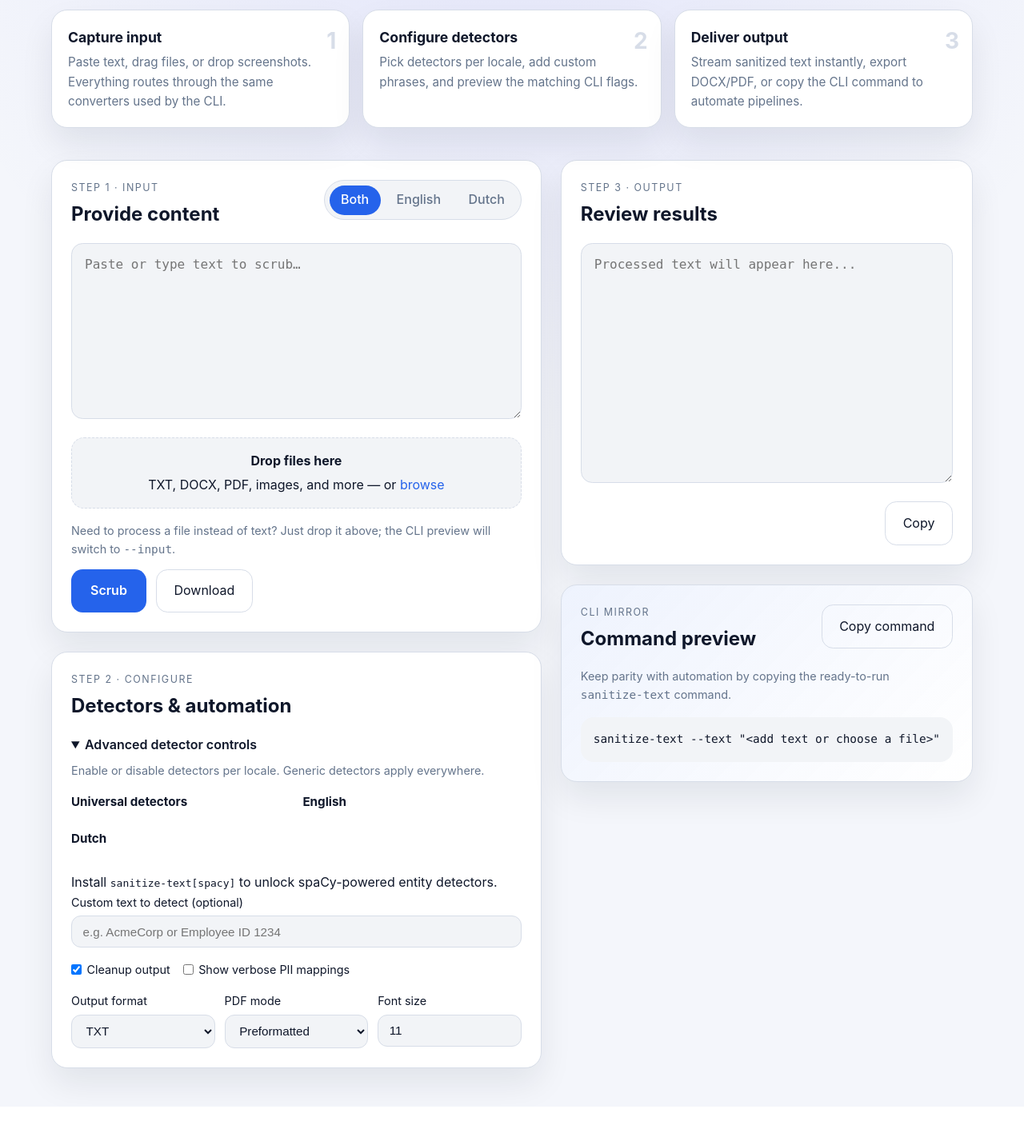
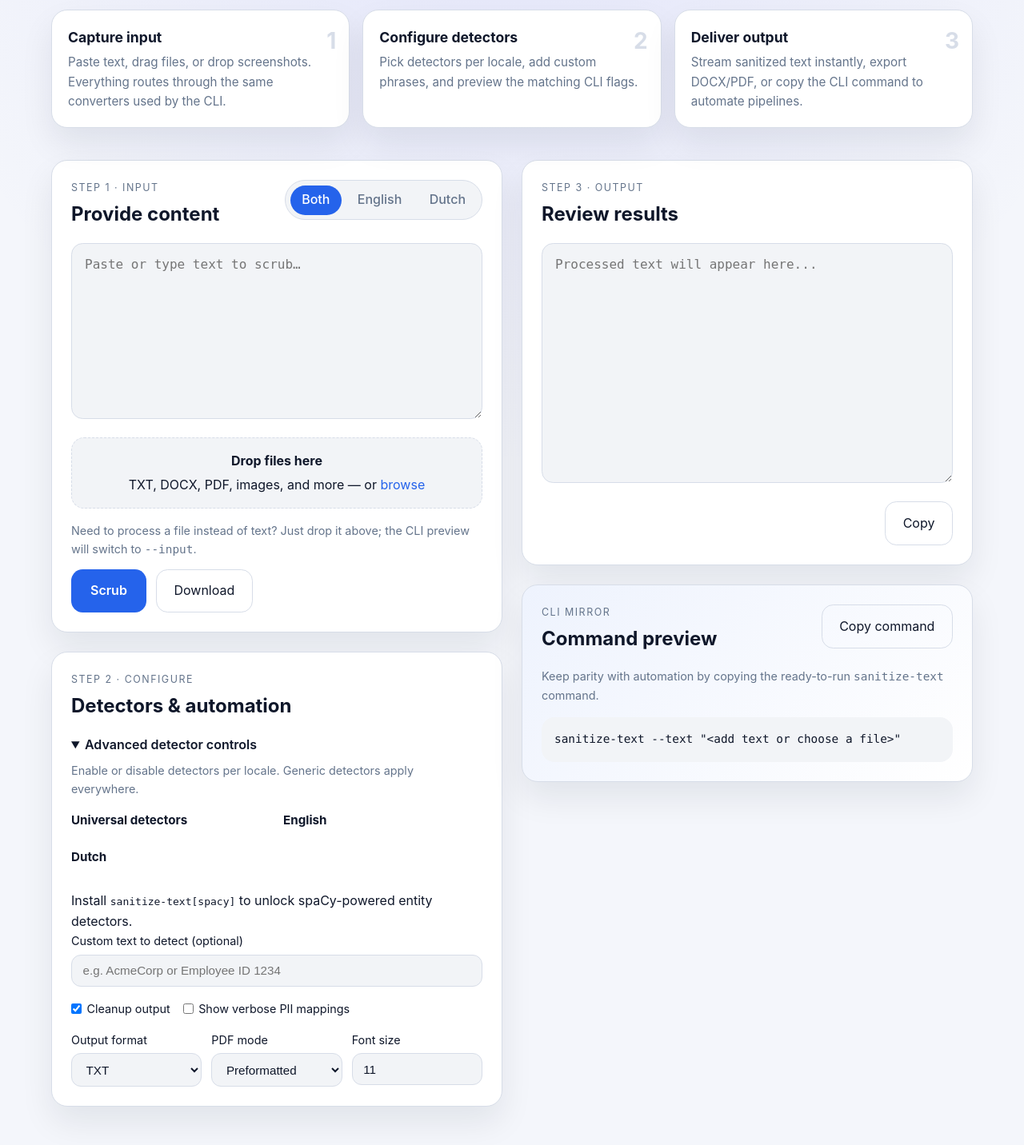
Before and after one commit to beecave-homelab/sanitize-text, a Flask app: template sanitize_text/webui/templates/index.html in a window 1280 px wide. Shown: the part 205-1637 px from the top of the page at 80% size. Before the commit the page ends 1587 px from the top, so only its background shows below. Run offline with Flask 3, Linux system fonts and the light colour scheme; the template is opened without the code that fills it, so the values that code supplies are empty.

Commit message:
feat ✨: improve text wrapping and adjust workspace grid layout
This commit enhances the web UI by adjusting the workspace grid to equal column widths (1fr 1fr) and improving text wrapping behavior in textareas and CLI preview sections. The changes add `white-space: pre-wrap` and `overflow-wrap: anywhere` properties to ensure long text content wraps properly instead of causing horizontal overflow.

```diff
--- a/sanitize_text/webui/static/style.css
+++ b/sanitize_text/webui/static/style.css
@@ -125,7 +125,7 @@ body {
 
 .workspace-grid {
     display: grid;
-    grid-template-columns: 1.1fr 0.9fr;
+    grid-template-columns: 1fr 1fr;
     gap: 1.5rem;
 }
 
@@ -186,6 +186,8 @@ textarea {
     resize: vertical;
     background: var(--surface-muted);
     color: var(--text);
+    white-space: pre-wrap;
+    overflow-wrap: anywhere;
 }
 
 textarea:focus {
@@ -410,7 +412,8 @@ button:disabled {
     font-family: "JetBrains Mono", "Fira Mono", ui-monospace, SFMono-Regular, Menlo, monospace;
     font-size: 0.9rem;
     color: var(--text);
-    overflow-x: auto;
+    white-space: pre-wrap;
+    overflow-wrap: anywhere;
 }
 
 .sr-only {
```
